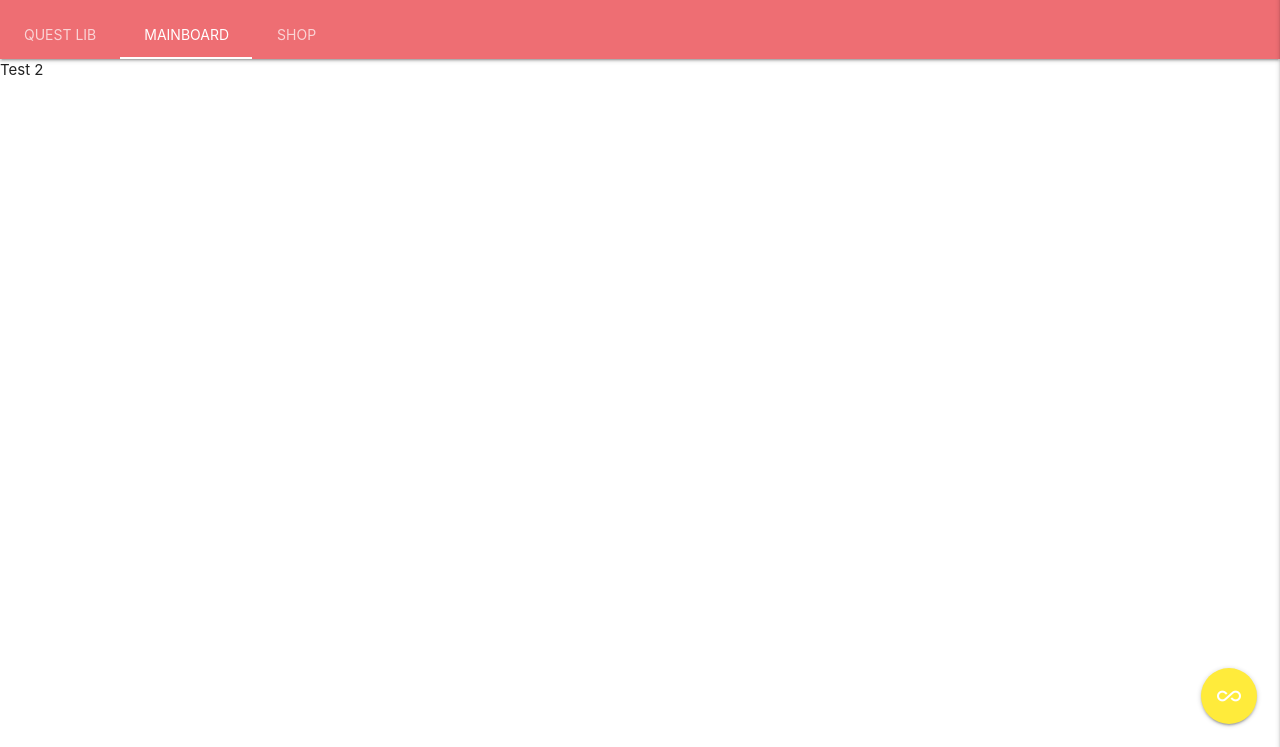
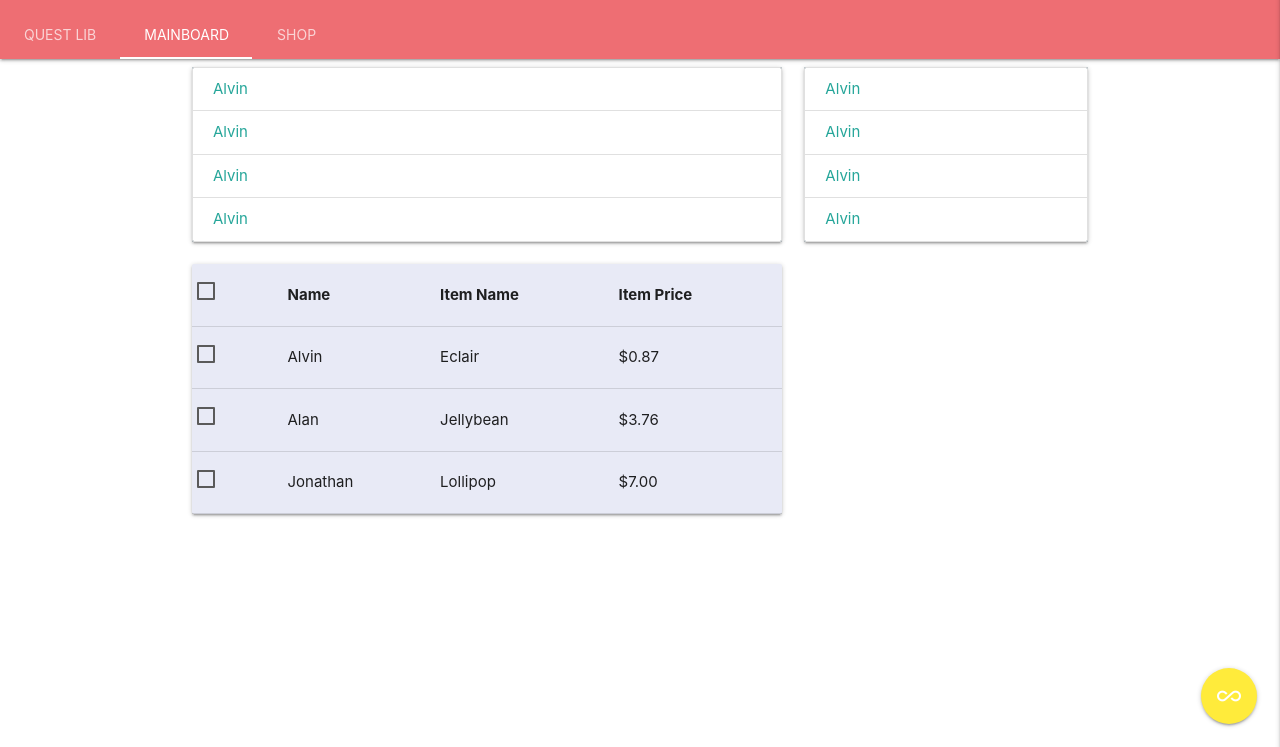
Before and after one commit to Fungus-Light/Life-Quest, an Electron app: page app/mainWindow.html in a window 1280 px wide. Shown: the part 53-800 px from the top of the page. Drawn offline with Linux system fonts and the light colour scheme.

Commit message:
some change

```diff
--- a/app/mainWindow.html
+++ b/app/mainWindow.html
@@ -12,7 +12,7 @@
   </head>
 
   <style>
-    .dropdown-content,.dropdown-trigger{
+    .dropdown-content,.dropdown-trigger,.sidenav{
     -webkit-app-region: no-drag;
   }
   </style>
@@ -93,9 +93,103 @@
           </div>
 
     </div>
-    <div id="page-home" class="col s12">Test 2</div>
+    <div id="page-home" class="active col s12">
+
+      <div class="container">
+
+        <div class="row">
+          <div class="col s8 m8">
+            <div class="card blue-grey darken-1">
+              <div class="collection">
+                <a href="#!" class="collection-item">Alvin</a>
+                <a href="#!" class="collection-item">Alvin</a>
+                <a href="#!" class="collection-item">Alvin</a>
+                <a href="#!" class="collection-item">Alvin</a>
+              </div>
+            </div>
+          </div>
+
+          <div class="col s4 m4">
+            <div class="card blue-grey darken-1">
+
+              <div class="collection">
+                <a href="#!" class="collection-item">Alvin</a>
+                <a href="#!" class="collection-item">Alvin</a>
+                <a href="#!" class="collection-item">Alvin</a>
+                <a href="#!" class="collection-item">Alvin</a>
+              </div>
+
+            </div>
+          </div>
+
+          <div class="col s8 m8">
+            <div class="card indigo lighten-5">
+              <table>
+                <thead>
+                  <tr>
+                      <th>
+                          <label>
+                              <input type="checkbox" />
+                              <span></span>
+                          </label>
+                      </th>
+                      <th>Name</th>
+                      <th>Item Name</th>
+                      <th>Item Price</th>
+                  </tr>
+                </thead>
+
+                <tbody>
+                  <tr>
+                      <td>
+                          <label>
+                              <input type="checkbox" />
+                              <span></span>
+                          </label>
+                      </td>
+                    <td>Alvin</td>
+                    <td>Eclair</td>
+                    <td>$0.87</td>
+                  </tr>
+
+                  <tr>
+
+                      <td>
+                          <label>
+                              <input type="checkbox" />
+                              <span></span>
+                          </label>
+                      </td>
+
+                    <td>Alan</td>
+                    <td>Jellybean</td>
+                    <td>$3.76</td>
+                  </tr>
+
+                  <tr>
+                      <td>
+                          <label>
+                              <input type="checkbox" />
+                              <span></span>
+                          </label>
+                      </td>
+
+                    <td>Jonathan</td>
+                    <td>Lollipop</td>
+                    <td>$7.00</td>
+                  </tr>
+                </tbody>
+              </table>
+            </div>
+          </div>
+
+        </div>
+
+      </div>
+
+    </div>
     <div id="page-shop" class="col s12">
-        <div class="container">
+        <div class="container z-depth-2">
             <ul class="collection">
                 <li class="collection-item avatar">
                   <img src="images/yuna.jpg" alt="" class="circle">
```
